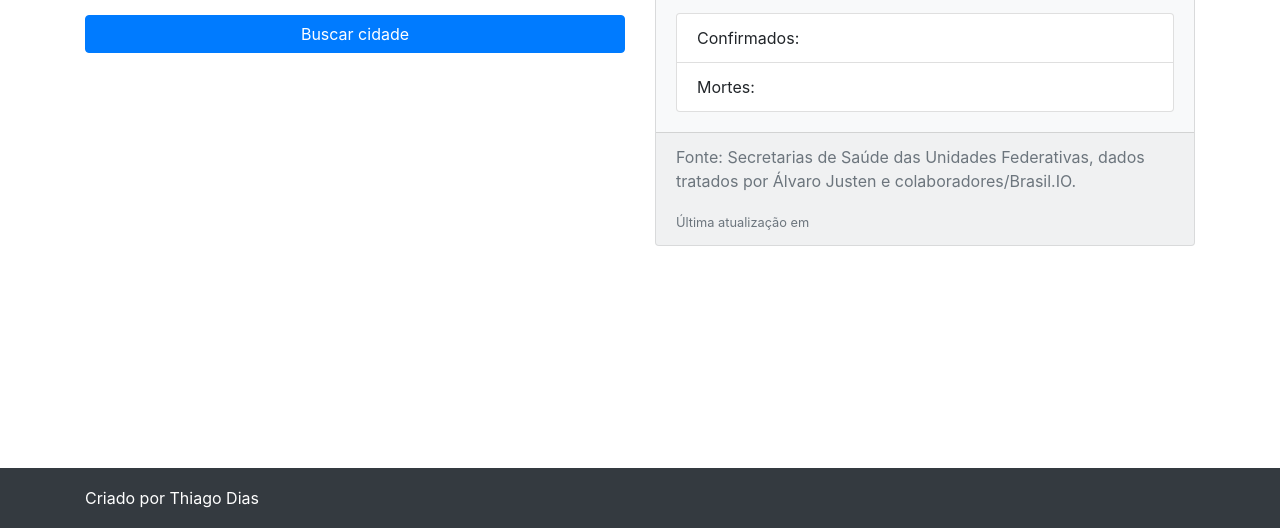
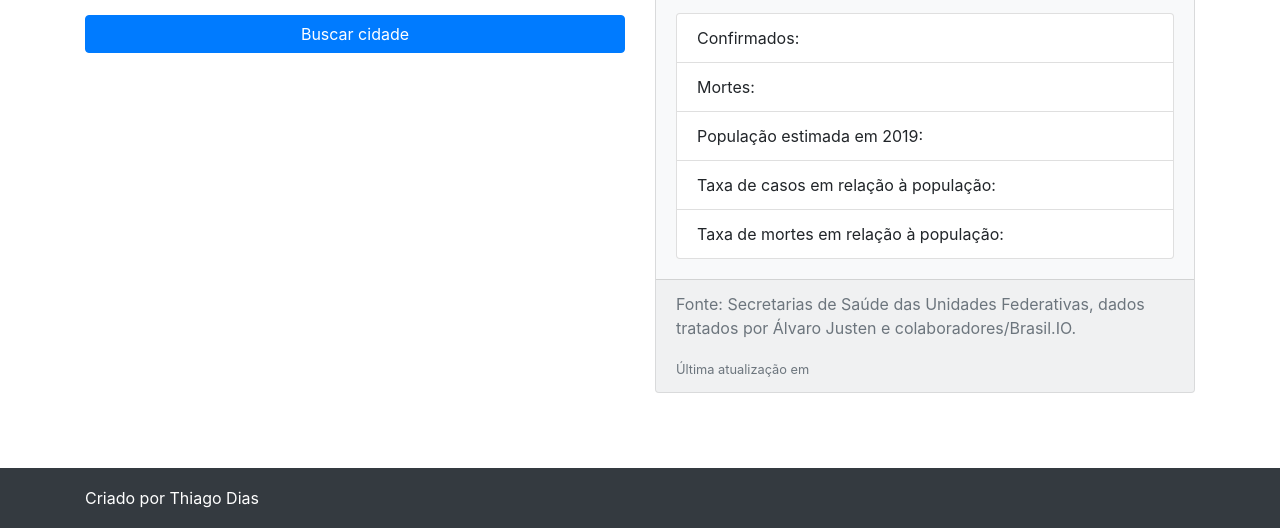
Before and after one commit to bastter-com/covid-site-graficos, a Django app: page /cidades/ in a window 1280 px wide. Shown: the part 272-800 px from the top of the page. Run offline with Django 3.2, Linux system fonts and the light colour scheme; data that the repository does not hold is empty; some libraries are stand-ins or nearby versions.

Commit message:
feat: city detailed page

```diff
--- a/core/views.py
+++ b/core/views.py
@@ -71,8 +71,16 @@ def cities_data(request):
         "uf": queryset.state,
         "city": queryset.city,
         "confirmed": queryset.confirmed,
+        "cases_rate_per_inhabitants": round(
+            ((queryset.confirmed / queryset.estimated_population_2019) * 100),
+            3,
+        ),
         "deaths": queryset.deaths,
+        "deaths_rate_per_inhabitants": round(
+            ((queryset.deaths / queryset.estimated_population_2019) * 100), 3,
+        ),
         "date": datetime.date.strftime(queryset.date, format="%d/%m/%Y"),
+        "estimated_population_2019": queryset.estimated_population_2019,
     }
 
     return HttpResponse(json.dumps(data), content_type="application/json")
--- a/static/js/city.js
+++ b/static/js/city.js
@@ -37,8 +37,20 @@ $(document).ready(function () {
         $('#city-data-name').text(result.city);
         $('#city-data-name-uf').text(result.uf);
         $('#city-data-confirmed').text(result.confirmed);
+        $('#city-data-confirmed-rate').text(
+          `${result.cases_rate_per_inhabitants} %`.replace('.', ',')
+        );
         $('#city-data-deaths').text(result.deaths);
+        $('#city-data-deaths-rate').text(
+          `${result.deaths_rate_per_inhabitants} %`.replace('.', ',')
+        );
         $('#city-data-date').text(result.date);
+        $('#city-data-estimated-population').text(
+          `${result.estimated_population_2019}`.replace(
+            /\B(?=(\d{3})+(?!\d))/g,
+            '.'
+          )
+        );
       },
     });
   });
--- a/templates/brazil/cities.html
+++ b/templates/brazil/cities.html
@@ -32,6 +32,16 @@
               <li class="list-group-item">
                 Mortes: <span id="city-data-deaths"></span>
               </li>
+              <li class="list-group-item">
+                População estimada em 2019: <span id="city-data-estimated-population"></span>
+              </li>
+              <li class="list-group-item">
+                Taxa de casos em relação à população:
+                <span id="city-data-confirmed-rate"></span>
+              </li>
+              <li class="list-group-item">
+                Taxa de mortes em relação à população: <span id="city-data-deaths-rate"></span>
+              </li>
             </ul>
           </div>
           <div class="card-footer text-muted">
```
